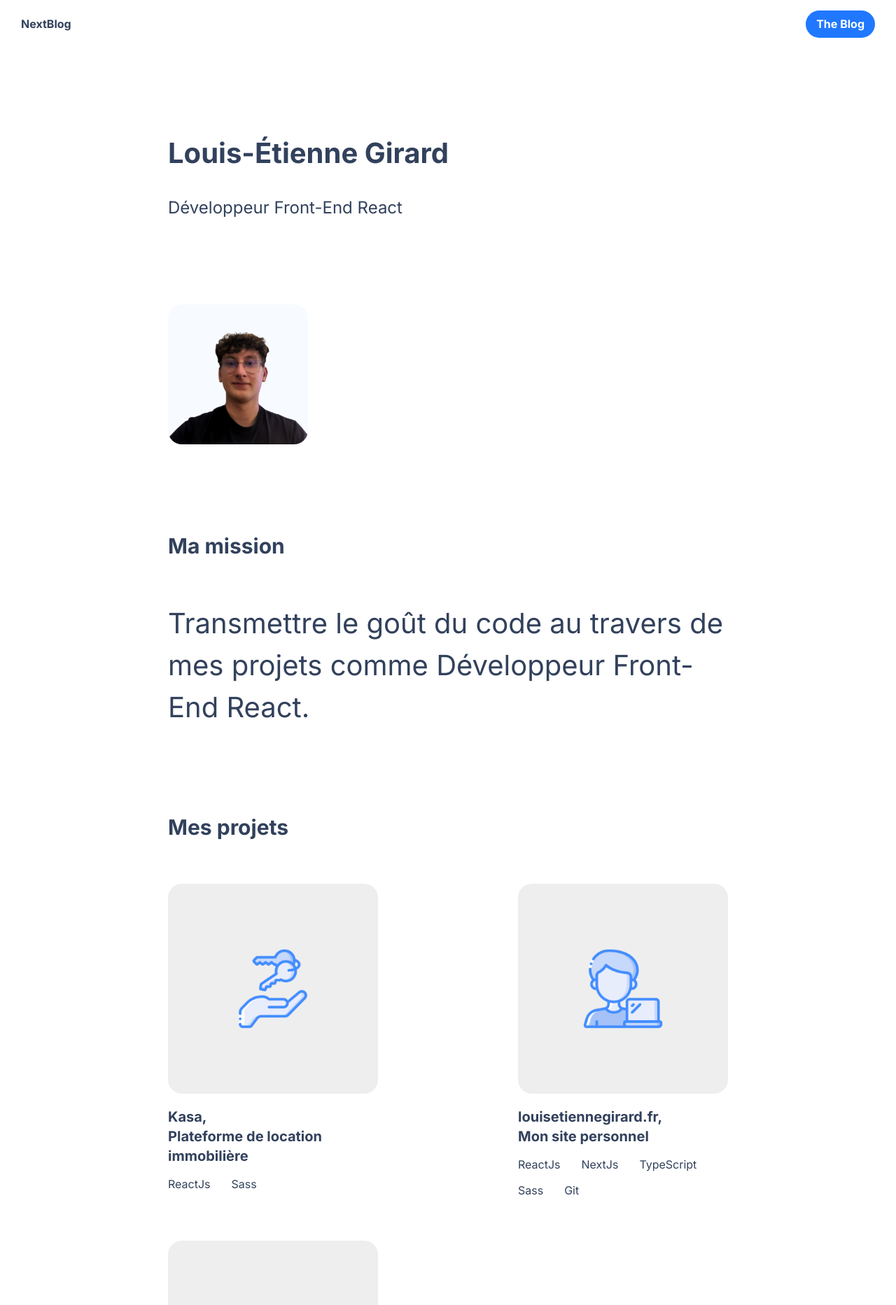
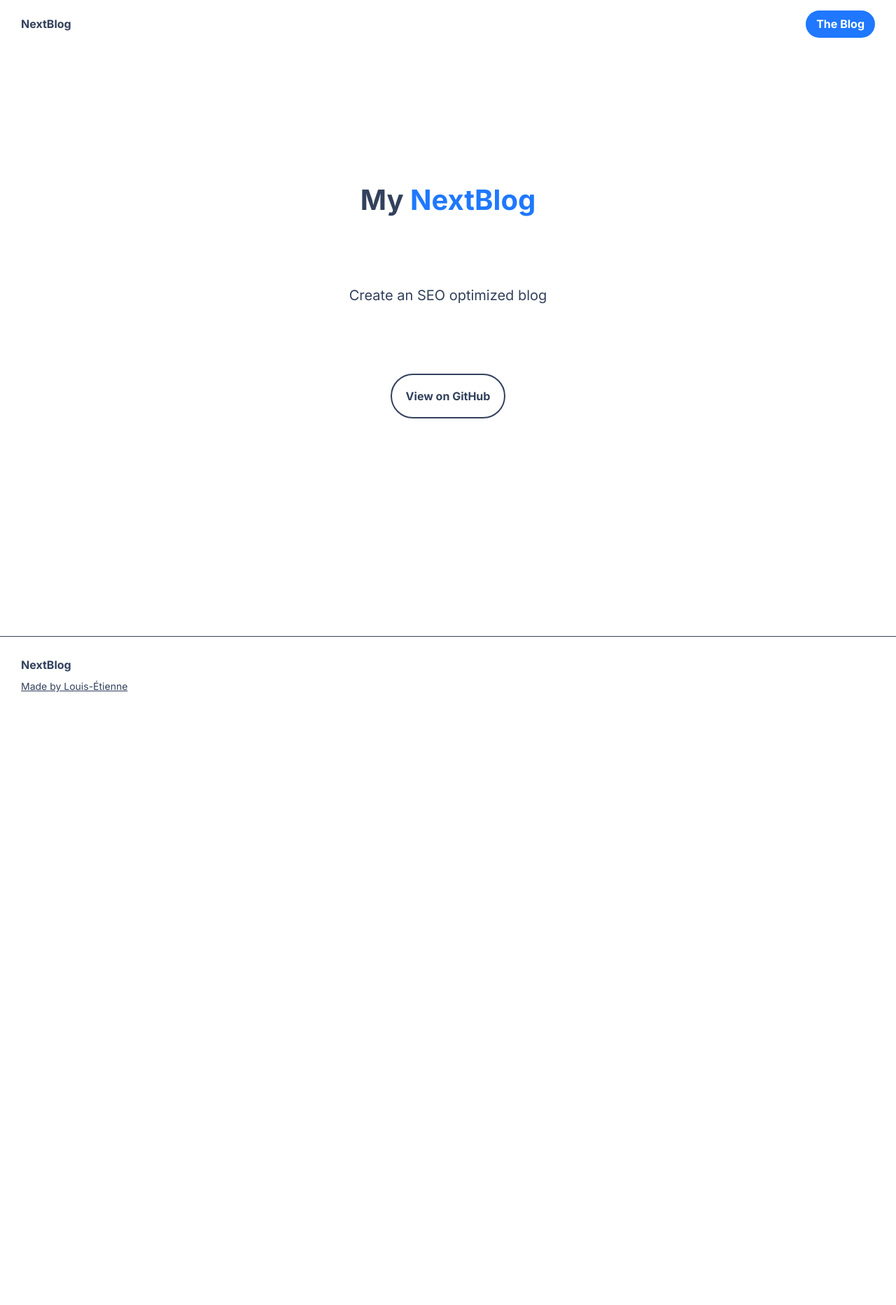
Before and after one commit to Le22/blog-nextjs-typescript, a Next.js app: page / in a window 1280 px wide. Shown: the top 1865 px of the page at 70% size. After the commit the page ends 1017 px from the top, so only its background shows below. Built offline with nearby package versions, Linux system fonts and the light colour scheme.

Commit message:
Update Home

```diff
--- a/pages/_home.scss
+++ b/pages/_home.scss
@@ -1,144 +1,34 @@
+// Styles Home
+
 .home {
-    &__intro {
-        margin: 120px 0;
-        &__title {
-            font-weight: 700;
-            font-size: 24px;
-            line-height: 150%;
-            margin-bottom: 15px;
-            @include desktop-only {
-                font-size: 40px;
-                margin-bottom: 30px;
-            }
-        }
-        &__job {
-            font-weight: 400;
-            font-size: 16px;
-            line-height: 150%;
-            margin-bottom: 60px;
-            @include desktop-only {
-                font-size: 24px;
-                margin-bottom: 120px;
-            }
-        }
-        &__img {
-            border-radius: 20px;
+    display: flex;
+    flex-direction: column;
+    justify-content: center;
+    align-items: center;
+    min-height: 90vh;
+    &__title {
+        font-size: 40px;
+        &__name {
+            color: $color-primary;
         }
     }
-    & > section {
-        margin-top: 60px;
-        @include desktop-only {
-            margin-top: 120px;
-        }
-        & > h3 {
-            font-weight: 700;
-            font-size: 20px;
-            line-height: 140%;
-            margin-bottom: 30px;
-            @include desktop-only {
-                font-size: 30px;
-                margin-bottom: 60px;
-            }
-        }
+    &__subTitle {
+        margin: 100px 0;
+        font-weight: 400;
+        font-size: 20px;
+        text-align: center;
     }
-    &__mission {
-        &__content {
-            font-weight: 400;
-            font-size: 24px;
-            line-height: 150%;
-            @include desktop-only {
-                font-size: 40px;
-            }
-        }
-    }
-    &__projects {
-        &__list {
-            display: flex;
-            flex-direction: column;
-            gap: 60px;
-            @include desktop-only {
-                flex-direction: row;
-                flex-wrap: wrap;
-                justify-content: space-between;
-                align-items: flex-start;
-            }
-        }
-    }
-    &__hard-skills {
-        &__list {
-            display: flex;
-            flex-direction: column;
-            gap: 5px;
-            @include desktop-only {
-                gap: 15px;
-            }
-            &__title {
-                font-weight: 700;
-                font-size: 15px;
-                line-height: 150%;
-                @include desktop-only {
-                    font-size: 20px;
-                }
-            }
-            &__item {
-                display: flex;
-                flex-wrap: wrap;
-                gap: 15px;
-                margin-bottom: 30px;
-                @include desktop-only {
-                    gap: 30px;
-                }
-                &__tag {
-                    font-weight: 400;
-                    font-size: 13px;
-                    line-height: 140%;
-                    background-color: $color-grey;
-                    padding: 5px 10px;
-                    border-radius: 10px;
-                    @include desktop-only {
-                        font-size: 16px;
-                        padding: 10px 15px;
-                        border-radius: 15px;
-                    }
-                }
-            }
-        }
-    }
-    &__soft-skills {
-        &__list {
-            display: flex;
-            overflow-x: scroll;
-            gap: 30px;
-            @include desktop-only {
-                gap: 60px;
-            }
-            &__item {
-                padding: 30px;
-                background-color: $color-grey;
-                border-radius: 20px;
-                @include desktop-only {
-                    border-radius: 30px;
-                }
-                &__title {
-                    font-weight: 700;
-                    font-size: 15px;
-                    line-height: 150%;
-                    margin-bottom: 15px;
-                    @include desktop-only {
-                        font-size: 20px;
-                    }
-                }
-                &__content {
-                    font-weight: 400;
-                    font-size: 13px;
-                    line-height: 140%;
-                    width: 180px;
-                    @include desktop-only {
-                        font-size: 18px;
-                        width: 250px;
-                    }
-                }
-            }
+    &__btn {
+        border: 2px solid $color-dark;
+        border-radius: 50px;
+        padding: 20px;
+        text-decoration: none;
+        font-weight: 700;
+        transition: $transition;
+        &:hover {
+            background-color: $color-primary;
+            color: $color-white;
+            border-color: $color-primary;
         }
     }
 }
--- a/pages/index.tsx
+++ b/pages/index.tsx
@@ -1,175 +1,28 @@
-import Image from "next/future/image"
-
-import MyImg from "../public/media/louis-etienne-girard-developpeur-front-end-react.png"
-import ProjetsData from "../data/projets.json"
-import SoftSkillsData from "../data/softSkills.json"
-import CardProjet from "../components/CardProjet"
-import MoreArticles from "../components/MoreArticles"
-
-import PostType from "../interfaces/PostType"
-import { getSortedPostsData } from "../utils/posts"
 import HeadSEO from "../components/HeadSEO"
 
-type Props = {
-    allPostsData: PostType[]
-}
-
-function Home({ allPostsData }: Props) {
-    const frontEnd = [
-        "ReactJs",
-        "TypeScript",
-        "Redux",
-        "Jest",
-        "NextJs",
-        "Sass",
-    ]
-    const backEnd = ["NodeJs", "Express", "SQL", "MongoDB", "API REST"]
-    const versionControle = ["Git", "GitHub"]
-    const design = ["Figma", "Sketch", "UI/UX"]
-
+// Home
+function Home() {
     return (
         <>
             <HeadSEO
-                title="Louis-Étienne Girard - Développeur Front-End React"
-                description="Passionné de longue date pour le développement web, je ne cesse de partager mes connaissances dans le domaine digital."
-                image="media/louis-etienne-girard-developpeur-front-end-react.png"
+                title="NextBlog"
+                description="NextBlog | Create an SEO optimized blog"
+                image="media/logo.png"
             />
             <div className="home">
-                <div className="home__intro">
-                    <h1 className="home__intro__title">Louis-Étienne Girard</h1>
-                    <h2 className="home__intro__job">
-                        Développeur Front-End React
-                    </h2>
-                    <Image
-                        src={MyImg}
-                        className="home__intro__img"
-                        alt="Louis-Étienne Girard Développeur Front-End React"
-                        width={200}
-                        height={200}
-                    />
-                </div>
-                <section className="home__mission">
-                    <h3 className="home__mission__title">Ma mission</h3>
-                    <p className="home__mission__content">
-                        Transmettre le goût du code au travers de mes projets
-                        comme Développeur Front-End React.
-                    </p>
-                </section>
-                <section className="home__projects">
-                    <h3 className="home__projects__title">Mes projets</h3>
-                    <div className="home__projects__list">
-                        {ProjetsData.map((projet) => {
-                            return (
-                                <CardProjet
-                                    key={projet.id}
-                                    title={projet.title}
-                                    description={projet.description}
-                                    tags={projet.tags}
-                                    imgUrl={projet.imgUrl}
-                                    projetUrl={projet.projetUrl}
-                                />
-                            )
-                        })}
-                    </div>
-                </section>
-                <MoreArticles data={allPostsData} />
-                <section className="home__hard-skills">
-                    <h3 className="home__hard-skills__title">
-                        Mes compétences
-                    </h3>
-                    <div className="home__hard-skills__list">
-                        <p className="home__hard-skills__list__title">
-                            Front-End
-                        </p>
-                        <div className="home__hard-skills__list__item">
-                            {frontEnd.map((tag, index) => (
-                                <p
-                                    key={`${tag} - ${index}`}
-                                    className="home__hard-skills__list__item__tag"
-                                >
-                                    {tag}
-                                </p>
-                            ))}
-                        </div>
-                    </div>
-                    <div className="home__hard-skills__list">
-                        <p className="home__hard-skills__list__title">
-                            Back-End
-                        </p>
-                        <div className="home__hard-skills__list__item">
-                            {backEnd.map((tag, index) => (
-                                <p
-                                    key={`${tag} - ${index}`}
-                                    className="home__hard-skills__list__item__tag"
-                                >
-                                    {tag}
-                                </p>
-                            ))}
-                        </div>
-                    </div>
-                    <div className="home__hard-skills__list">
-                        <p className="home__hard-skills__list__title">
-                            Versionning
-                        </p>
-                        <div className="home__hard-skills__list__item">
-                            {versionControle.map((tag, index) => (
-                                <p
-                                    key={`${tag} - ${index}`}
-                                    className="home__hard-skills__list__item__tag"
-                                >
-                                    {tag}
-                                </p>
-                            ))}
-                        </div>
-                    </div>
-                    <div className="home__hard-skills__list">
-                        <p className="home__hard-skills__list__title">Design</p>
-                        <div className="home__hard-skills__list__item">
-                            {design.map((tag, index) => (
-                                <p
-                                    key={`${tag} - ${index}`}
-                                    className="home__hard-skills__list__item__tag"
-                                >
-                                    {tag}
-                                </p>
-                            ))}
-                        </div>
-                    </div>
-                </section>
-                <section className="home__soft-skills">
-                    <h3 className="home__soft-skills__title">
-                        Ma personnalité
-                    </h3>
-                    <div className="home__soft-skills__list">
-                        {SoftSkillsData.map((softSkill) => {
-                            return (
-                                <div
-                                    key={softSkill.id}
-                                    className="home__soft-skills__list__item"
-                                >
-                                    <p className="home__soft-skills__list__item__title">
-                                        {softSkill.title}
-                                    </p>
-                                    <p className="home__soft-skills__list__item__content">
-                                        {softSkill.content}
-                                    </p>
-                                </div>
-                            )
-                        })}
-                    </div>
-                </section>
+                <h1 className="home__title">
+                    My <span className="home__title__name">NextBlog</span>
+                </h1>
+                <h2 className="home__subTitle">Create an SEO optimized blog</h2>
+                <a
+                    className="home__btn"
+                    href="https://github.com/Le22/blog-nextjs-typescript"
+                >
+                    View on GitHub
+                </a>
             </div>
         </>
     )
 }
 
 export default Home
-
-export async function getStaticProps() {
-    const allPostsData = getSortedPostsData()
-    return {
-        props: {
-            allPostsData,
-        },
-    }
-}
```
